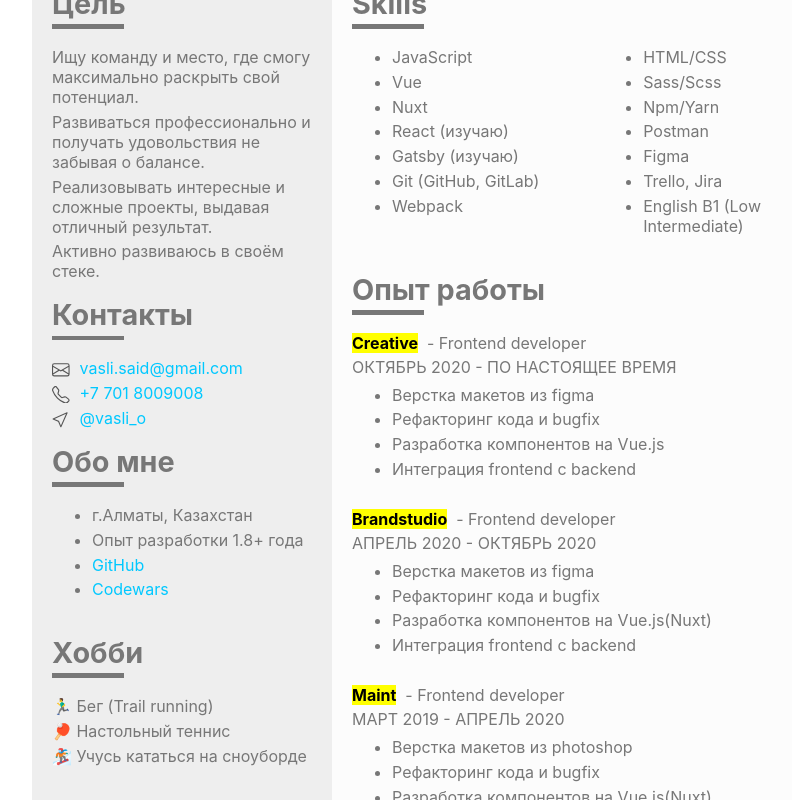
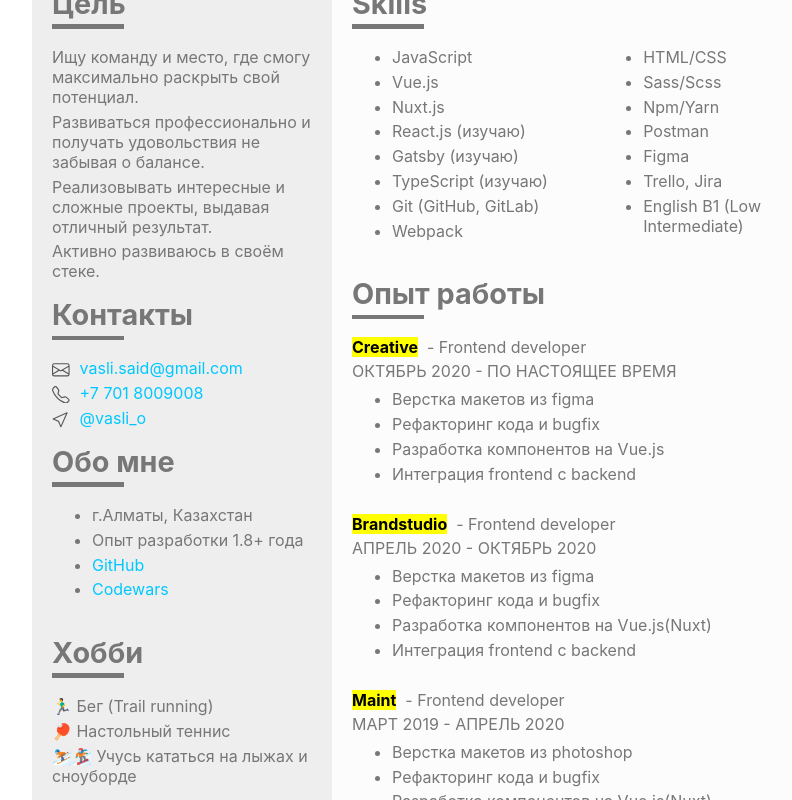
Before and after one commit to VasliSaidmuradov/resume, a React (Create React App) app: page / in a window 1280 px wide. Shown: the part 320-1120 px from the top of the page, without its empty margins (183-975 px from the left). Built offline with nearby package versions, Linux system fonts and the light colour scheme.

Commit message:
modify gData - add typescript to skills

```diff
--- a/src/gData.js
+++ b/src/gData.js
@@ -38,18 +38,19 @@ const gData = {
     list: [
       "🏃‍♂️ Бег (Trail running)",
       "🏓 Настольный теннис",
-      "🏂 Учусь кататься на сноуборде",
+      "⛷️🏂 Учусь кататься на лыжах и сноуборде",
     ],
   },
   skills: {
     title: "",
     list: [
       "JavaScript",
-      "Vue",
-      "Nuxt",
-      "React (изучаю)",
+      "Vue.js",
+      "Nuxt.js",
+      "React.js (изучаю)",
       // 'Next',
       "Gatsby (изучаю)",
+      "TypeScript (изучаю)",
       "Git (GitHub, GitLab)",
       "Webpack",
       "HTML/CSS",
```
Also changed, not shown: 1 other file (tests, documents, lock files or other folders).
